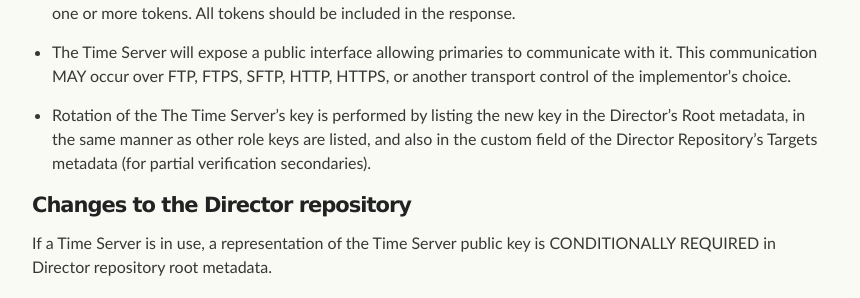
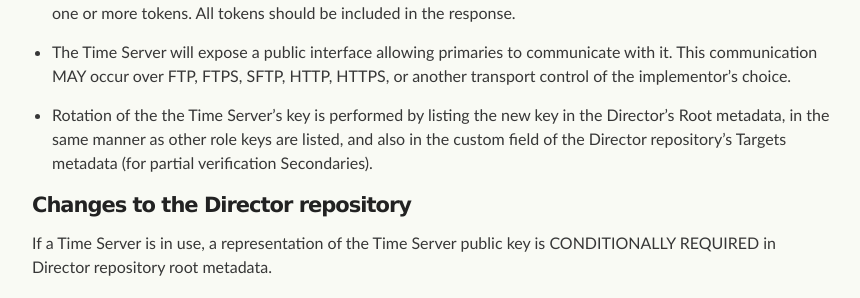
Before and after one commit to uptane/deployment-considerations, a Jekyll site: the page built from repositories.md, in a window 1280 px wide and 900 px high, scrolled down 839 px. Shown: the part 155-453 px from the top of the window, without its empty margins (208-1068 px from the left). Built offline with Jekyll 4.4.1, drawn with Linux system fonts in a browser that asks for light colours; our own code applies the rules of GitHub Pages for plain Markdown files.

```diff
--- a/repositories.md
+++ b/repositories.md
@@ -25,7 +25,7 @@ If the Time Server is used, it is CONDITIONALLY REQUIRED to conform to the follo
 
 * The Time Server will expose a public interface allowing primaries to communicate with it. This communication MAY occur over FTP, FTPS, SFTP, HTTP, HTTPS, or another transport control of the implementor's choice.
 
-* Rotation of the The Time Server's key is performed by listing the new key in the Director's Root metadata, in the same manner as other role keys are listed, and also in the custom field of the Director Repository's Targets metadata (for partial verification secondaries).
+* Rotation of the the Time Server's key is performed by listing the new key in the Director's Root metadata, in the same manner as other role keys are listed, and also in the custom field of the Director repository's Targets metadata (for partial verification Secondaries).
 
 #### Changes to the Director repository
 If a Time Server is in use, a representation of the Time Server public key is CONDITIONALLY REQUIRED in Director repository root metadata.
```
